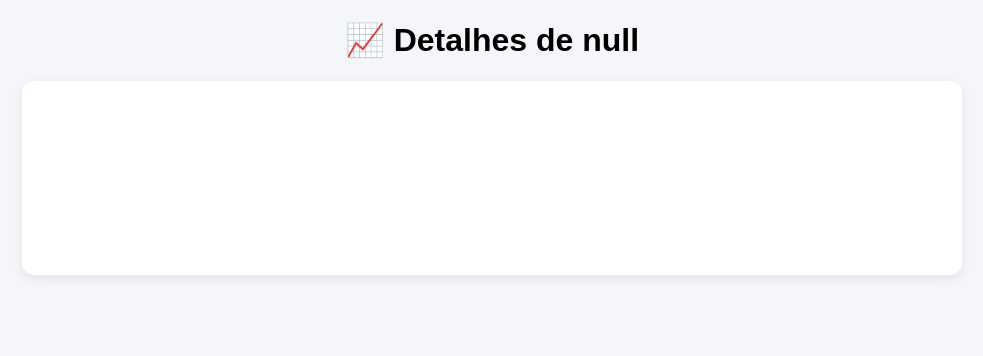
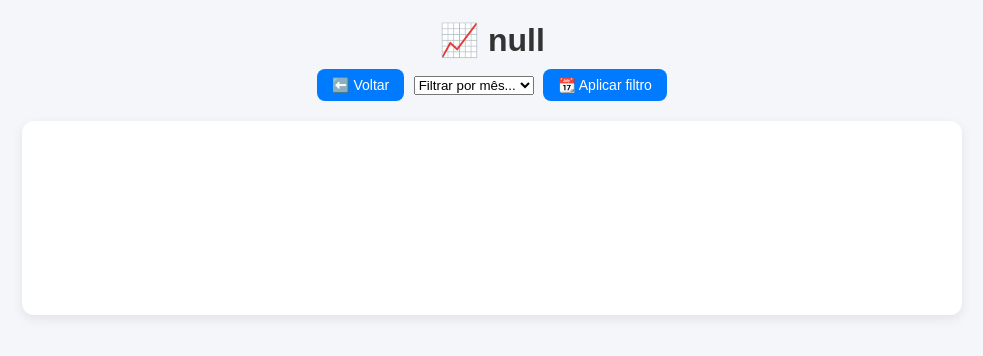
Before and after one commit to luis0davi/Estacao.EMBC, a plain HTML site: page detalhes.html in a window 1280 px wide. Shown: the whole page, without its empty margins (148-1131 px from the left). Drawn offline with nearby package versions, Linux system fonts and the light colour scheme; no server answers.

Commit message:
Update detalhes.html

```diff
--- a/detalhes.html
+++ b/detalhes.html
@@ -5,18 +5,55 @@
   <title>📈 Detalhes do Parâmetro</title>
   <script src="https://cdn.jsdelivr.net/npm/chart.js"></script>
   <style>
-    body { font-family: Arial, sans-serif; margin: 20px; background: #f4f6f9; }
-    h1 { text-align: center; }
-    .info { text-align: center; margin: 15px 0; }
+    body { font-family: Arial, sans-serif; margin: 20px; background: #f4f6f9; color: #333; }
+    h1 { text-align: center; margin-bottom: 5px; }
+    .info { text-align: center; margin: 15px 0; font-size: 15px; }
     .chart-box {
       background: white; padding: 20px;
       border-radius: 12px; box-shadow: 0 4px 12px rgba(0,0,0,0.08);
       max-width: 900px; margin: auto;
     }
+
+    .botoes {
+      text-align: center;
+      margin-bottom: 15px;
+    }
+    button {
+      background: #007bff;
+      color: white;
+      border: none;
+      border-radius: 8px;
+      padding: 8px 15px;
+      cursor: pointer;
+      font-size: 14px;
+      margin: 5px;
+      transition: 0.3s;
+    }
+    button:hover { background: #0056b3; }
   </style>
 </head>
 <body>
   <h1 id="titulo"></h1>
+  <div class="botoes">
+    <button onclick="window.close()">⬅️ Voltar</button>
+    <select id="mesFiltro">
+      <option value="0">Filtrar por mês...</option>
+      <option value="1">Janeiro</option>
+      <option value="2">Fevereiro</option>
+      <option value="3">Março</option>
+      <option value="4">Abril</option>
+      <option value="5">Maio</option>
+      <option value="6">Junho</option>
+      <option value="7">Julho</option>
+      <option value="8">Agosto</option>
+      <option value="9">Setembro</option>
+      <option value="10">Outubro</option>
+      <option value="11">Novembro</option>
+      <option value="12">Dezembro</option>
+    </select>
+    <button onclick="filtrarMes()">📆 Aplicar filtro</button>
+  </div>
+
   <div class="info" id="estatisticas"></div>
   <div class="chart-box"><canvas id="graficoDetalhe"></canvas></div>
 
@@ -30,7 +67,9 @@
       irradiacao: "☀️ Irradiação Solar (W/m²)",
       chuva: "🌧️ Pluviometria (mm)"
     };
-    document.getElementById("titulo").innerText = "📈 Detalhes de " + (nomes[parametro] || parametro);
+
+    document.getElementById("titulo").innerText = "📈 " + (nomes[parametro] || parametro);
+    let dados = [];
 
     async function carregarDados() {
       const url = "https://docs.google.com/spreadsheets/d/e/2PACX-1vR7EQ0WDdVrrSvfpFU_AKc7NwNhJfQkKo2ndSxZ6Qxg1JDZm7ww9eJTUDjGaPSZS-BqxZXP3WJ8JLbO/pub?output=csv";
@@ -38,7 +77,7 @@
       const texto = await resposta.text();
       const linhas = texto.trim().split("\n").slice(1);
 
-      const dados = linhas.map(linha => {
+      dados = linhas.map(linha => {
         const cols = linha.split(",");
         return {
           dataHora: new Date(cols[1] + " " + cols[2]),
@@ -50,25 +89,37 @@
         };
       });
 
-      const valores = dados.map(i => i[parametro === "irradiacao" ? "irr" : parametro]);
-      const dias = dados.map(i => i.dataHora.toLocaleString());
+      atualizarGrafico();
+    }
+
+    function atualizarGrafico(filtroMes = 0) {
+      let filtrados = filtroMes ? dados.filter(d => d.dataHora.getMonth() + 1 === filtroMes) : dados;
+
+      const valores = filtrados.map(i => i[parametro === "irradiacao" ? "irr" : parametro]);
+      const labels = filtrados.map(i => i.dataHora.toLocaleString());
 
       const max = Math.max(...valores);
       const min = Math.min(...valores);
-      const media = (valores.reduce((a, b) => a + b, 0) / valores.length).toFixed(2);
+      const media = (valores.reduce((a,b)=>a+b,0)/valores.length).toFixed(2);
 
       document.getElementById("estatisticas").innerHTML = `
-        <b>Mínimo:</b> ${min} <br>
-        <b>Máximo:</b> ${max} <br>
+        <b>Máximo:</b> ${max}<br>
+        <b>Mínimo:</b> ${min}<br>
         <b>Média:</b> ${media}
       `;
 
       new Chart(document.getElementById("graficoDetalhe"), {
         type: "line",
-        data: { labels: dias, datasets: [{ label: nomes[parametro], data: valores, borderColor: "blue", borderWidth: 2, tension: 0.3, fill: false }] },
+        data: { labels, datasets: [{ label: nomes[parametro], data: valores, borderColor: "blue", borderWidth: 2, tension: 0.3, fill: false }] },
         options: { responsive: true, scales: { y: { beginAtZero: true } } }
       });
     }
+
+    function filtrarMes() {
+      const mes = parseInt(document.getElementById("mesFiltro").value);
+      atualizarGrafico(mes);
+    }
+
     carregarDados();
   </script>
 </body>
```
